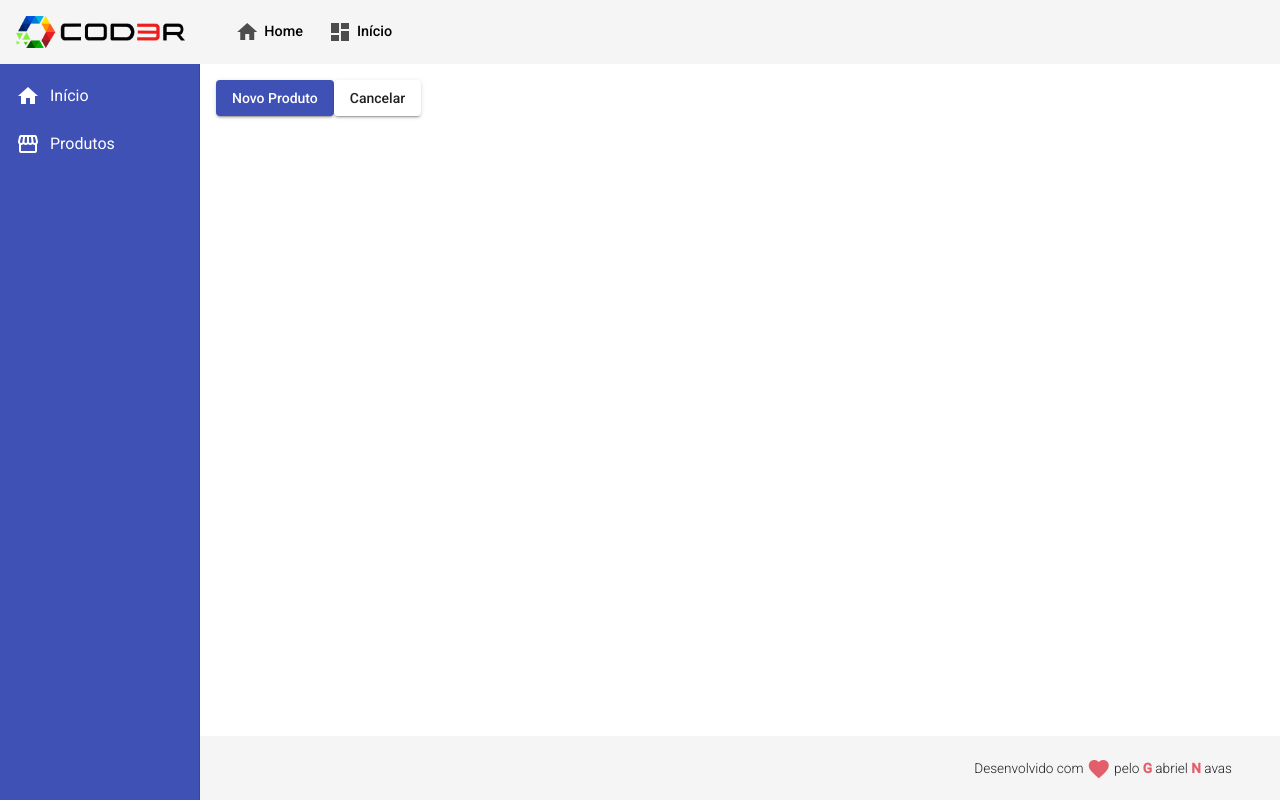
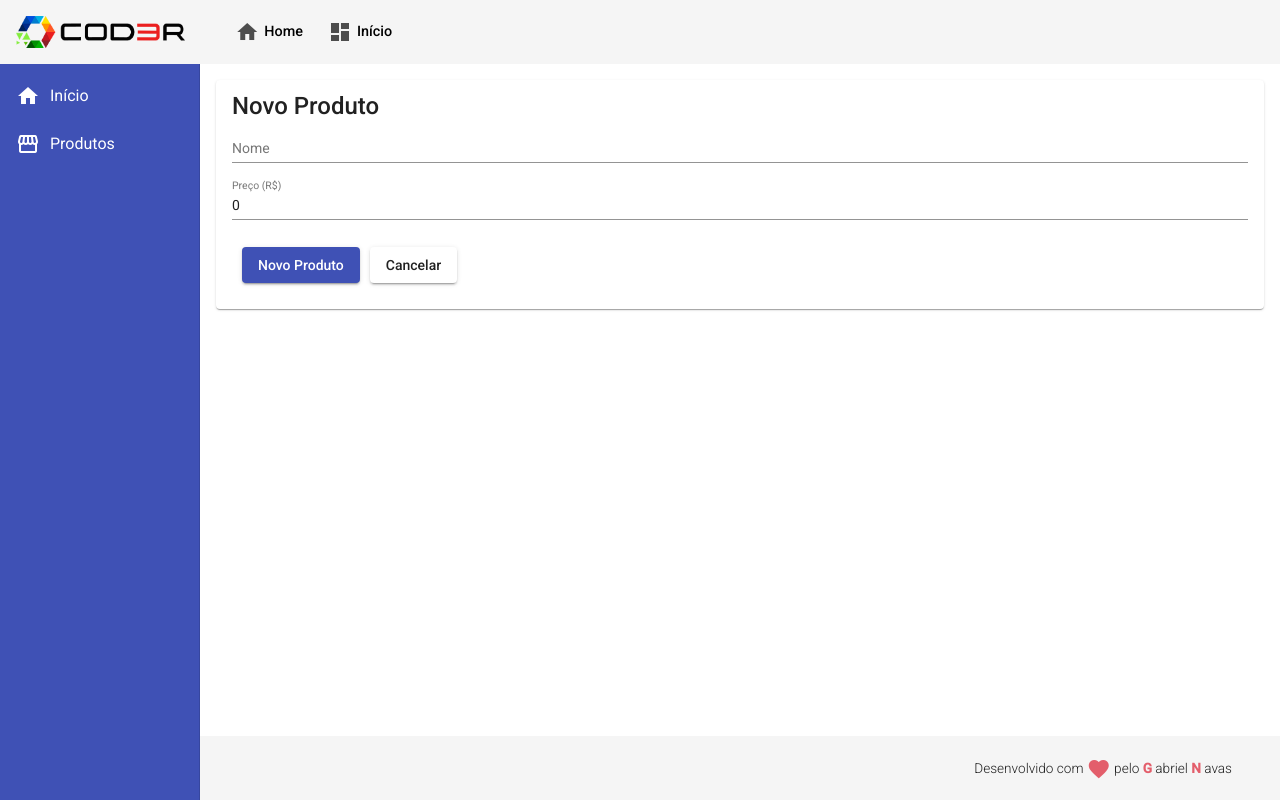
Before and after one commit to gabrielnavas/cod3r-angular-course, an Angular app in the folder frontend/: page /products/create in a window 1280 px wide. Built offline with nearby package versions, Linux system fonts and the light colour scheme.

Commit message:
added material form

```diff
--- a/frontend/src/app/components/product/product-create/product-create.component.css
+++ b/frontend/src/app/components/product/product-create/product-create.component.css
@@ -0,0 +1,8 @@
+form {
+  display: flex;
+  flex-direction: column;
+}
+
+button {
+  margin: 10px 0 10px 10px;
+}
--- a/frontend/src/app/components/product/product-create/product-create.component.html
+++ b/frontend/src/app/components/product/product-create/product-create.component.html
@@ -1,2 +1,24 @@
-<button mat-raised-button (click)="createProduct()" color="primary">Novo Produto</button>
-<button mat-raised-button (click)="cancel()">Cancelar</button>
+<mat-card>
+  <mat-card-title>Novo Produto</mat-card-title>
+
+  <form>
+    <mat-form-field>
+      <input
+        matInput
+        [(ngModel)]="product.name"
+        name="name"
+        placeholder="Nome">
+    </mat-form-field>
+    <mat-form-field>
+      <input
+        matInput
+        [(ngModel)]="product.price"
+        name="price"
+        placeholder="Preço (R$)" >
+    </mat-form-field>
+  </form>
+
+  <button mat-raised-button (click)="createProduct()" color="primary">Novo Produto</button>
+  <button mat-raised-button (click)="cancel()">Cancelar</button>
+
+</mat-card>
```
Also changed, not shown: frontend/src/app/app.module.ts (+8 -1 lines).
